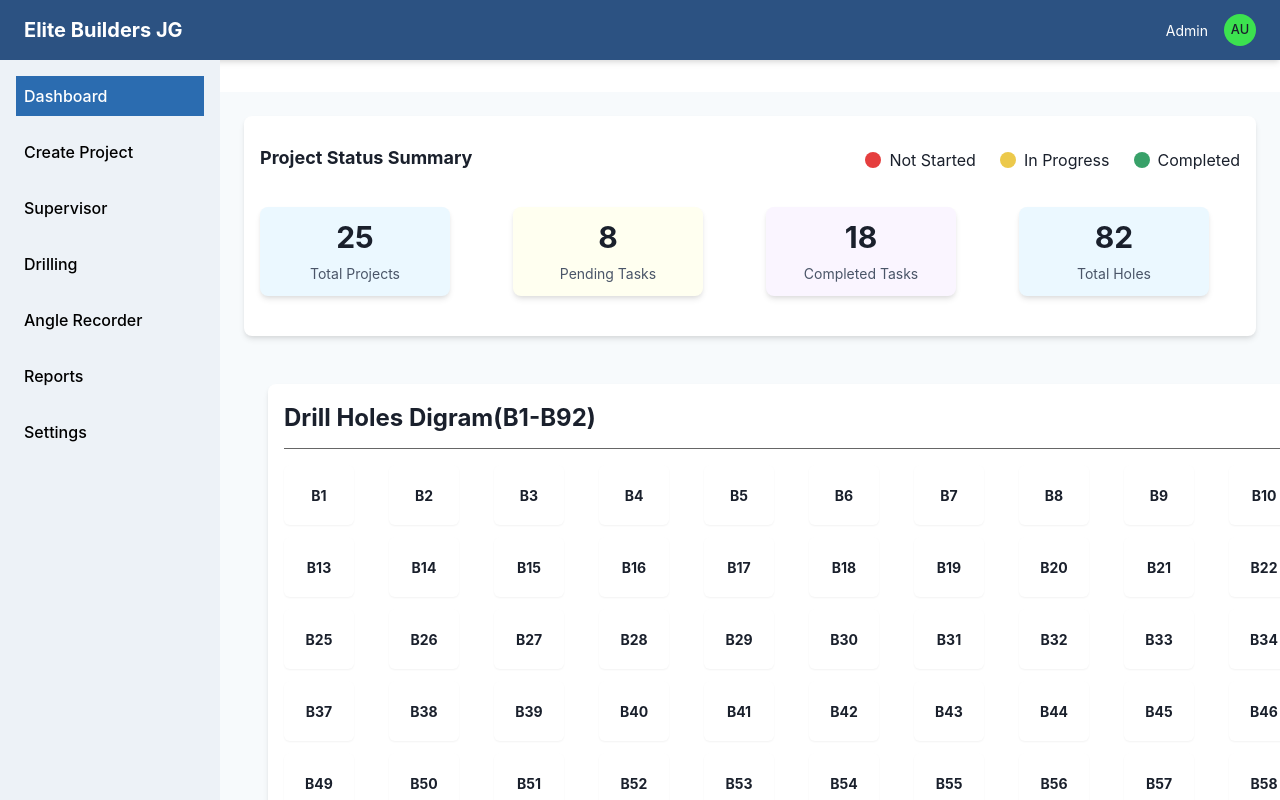
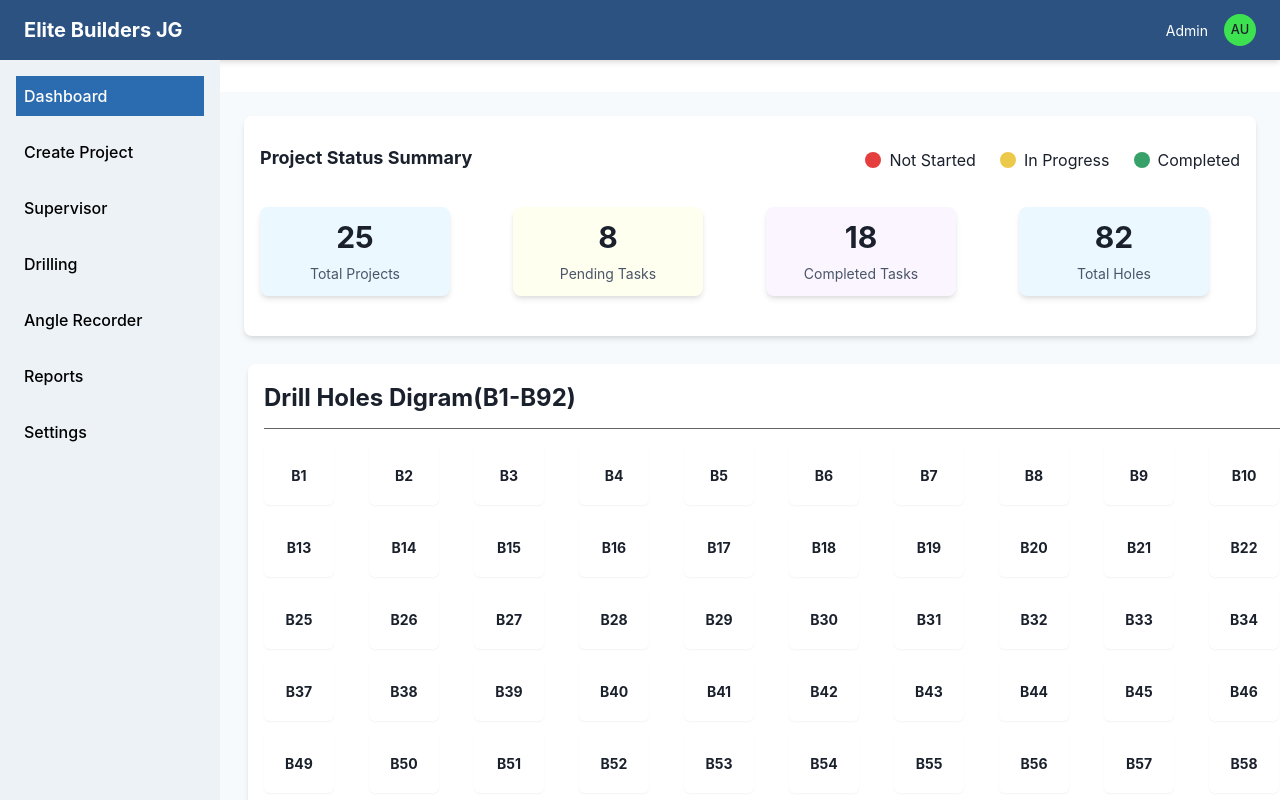
Before and after one commit to Nabin1-chand/Elite-Construction, a React (Vite) app: page /dashboard in a window 1280 px wide. Shown: the top 800 px of the page. Built offline with nearby package versions, Linux system fonts and the light colour scheme.

Commit message:
added: project status and show drill hole in ui

```diff
--- a/src/component/pages/DashBoard.jsx
+++ b/src/component/pages/DashBoard.jsx
@@ -78,7 +78,7 @@ const Dashboard = () => {
 
 
 
-          <Box flex="1" bg="gray.50" p={6}>
+          <Box flex="1" bg="gray.50" p={1}>
 
             {/* TOTAL CARD */}
             <Box
```
